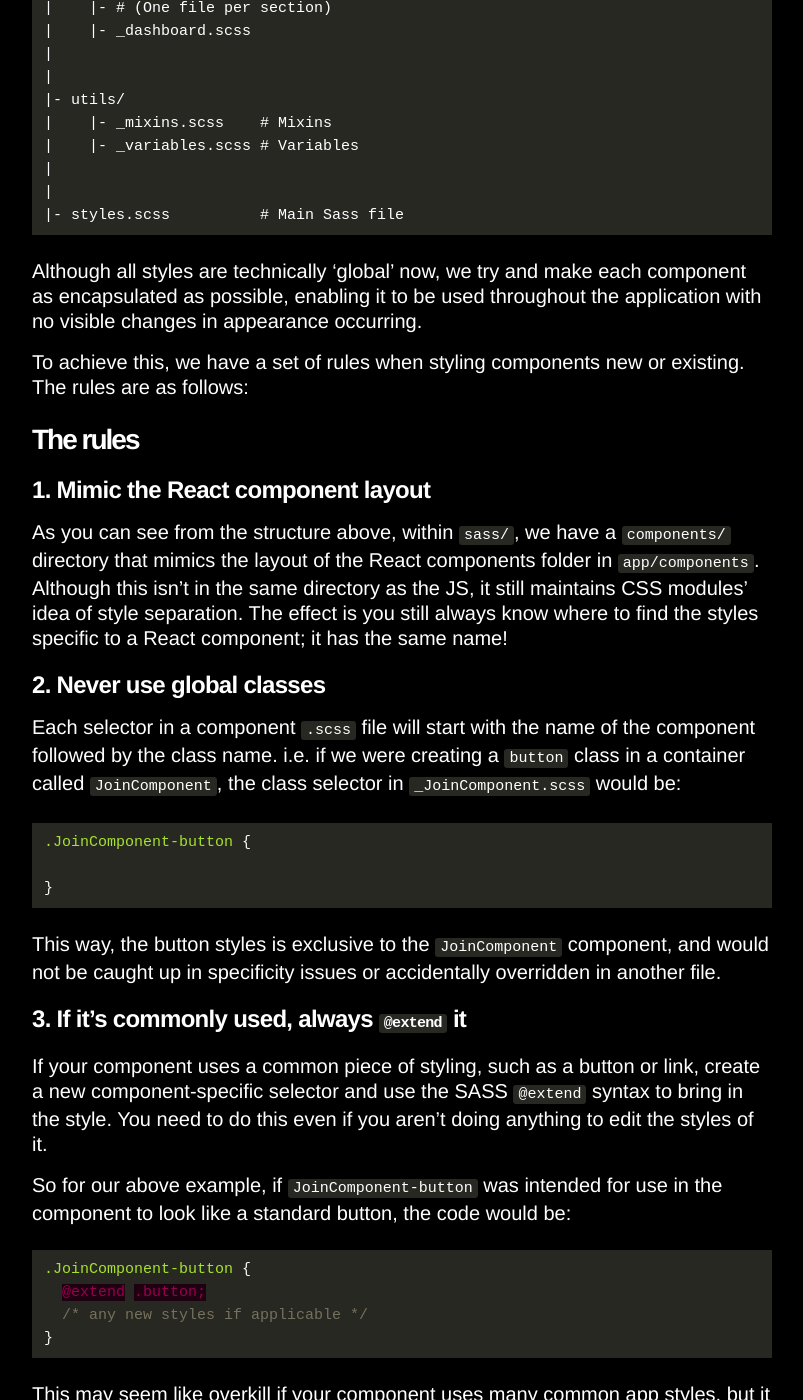
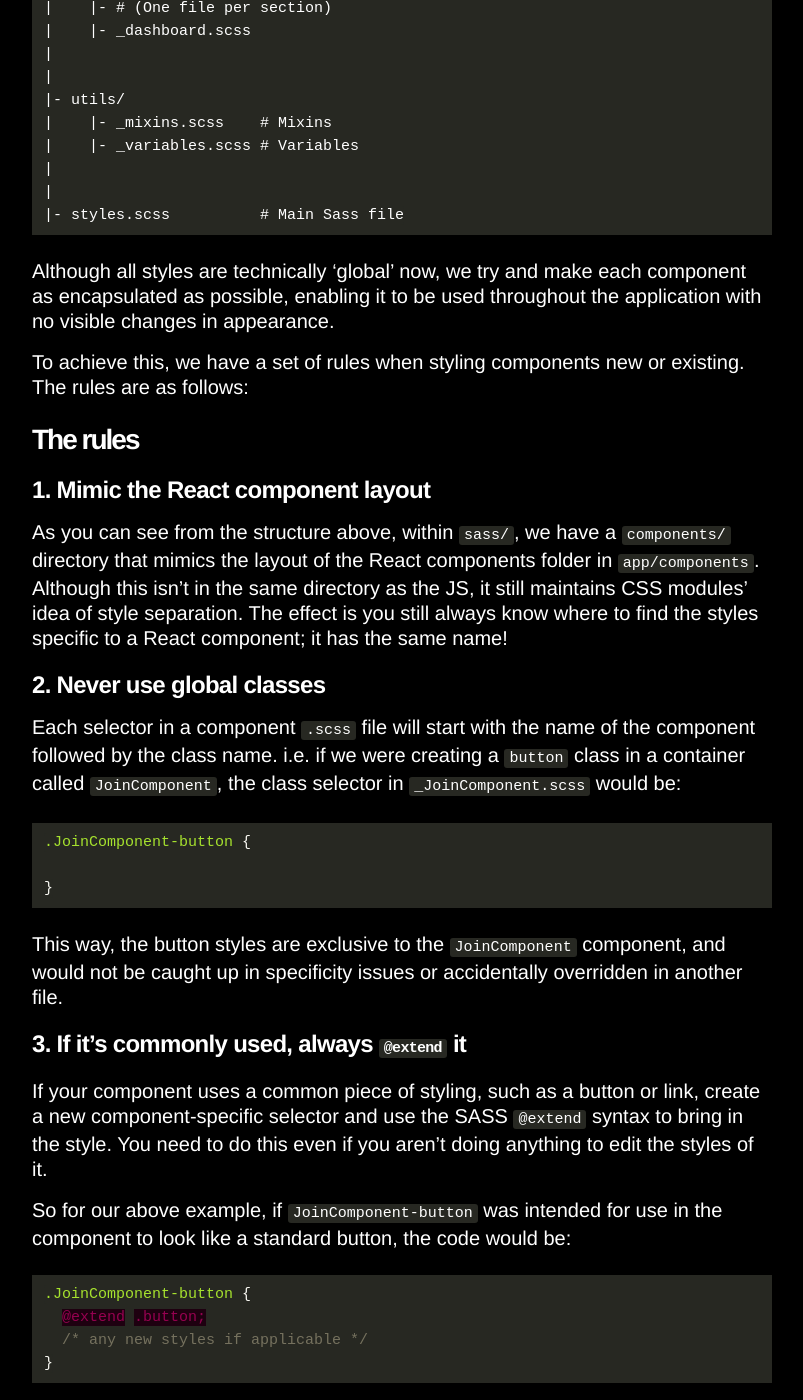
Before and after one commit to octoenergy/octoenergy.github.io, a Jekyll site: the page built from _posts/2016-03-23-organising-styles-for-a-react-django-hybrid.markdown, in a window 1280 px wide and 1400 px high, scrolled down 3859 px. Shown: the whole window, without its empty margins (238-1041 px from the left). Built offline with Jekyll 4.4.1, drawn with Linux system fonts in a browser that asks for light colours; some web fonts are replaced; some of the changed text lies outside the part shown.

Commit message:
Update 2016-03-23-organising-styles-for-a-react-django-hybrid.markdown
Minor grammatical improvements

```diff
--- a/_posts/2016-03-23-organising-styles-for-a-react-django-hybrid.markdown
+++ b/_posts/2016-03-23-organising-styles-for-a-react-django-hybrid.markdown
@@ -66,7 +66,7 @@ killed by another front end developer. The use of `@extend` prevented code
 duplication inside the component file, and allowed me to use styles from another
 file if I was happy with reducing the level of encapsulation a little.
 
-However encapsulation means just that; totally encapsulated.
+However, encapsulation means just that; totally encapsulated.
 
 ## The issue
 
@@ -161,7 +161,7 @@ sass/
 |- styles.scss          # Main Sass file
 {% endhighlight %}
 
-Although all styles are technically 'global' now, we try and make each component as encapsulated as possible, enabling it to be used throughout the application with no visible changes in appearance occurring.
+Although all styles are technically 'global' now, we try and make each component as encapsulated as possible, enabling it to be used throughout the application with no visible changes in appearance.
 
 To achieve this, we have a set of rules when styling components new or existing. The rules are as follows:
 
@@ -181,7 +181,7 @@ Each selector in a component `.scss` file will start with the name of the compon
 }
 {% endhighlight %}
 
-This way, the button styles is exclusive to the `JoinComponent` component, and would not be caught up in specificity issues or accidentally overridden in another file.
+This way, the button styles are exclusive to the `JoinComponent` component, and would not be caught up in specificity issues or accidentally overridden in another file.
 
 ### 3. If it's commonly used, always `@extend` it
 
```
